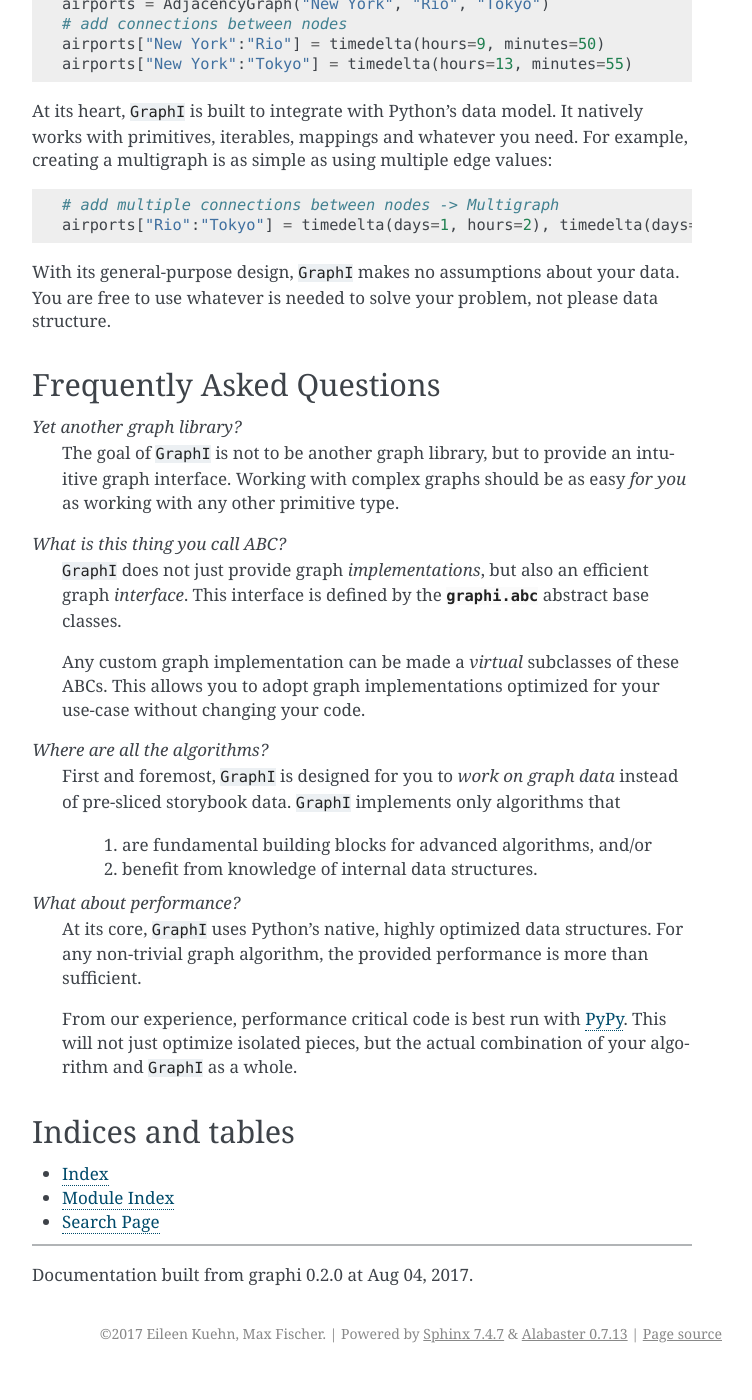
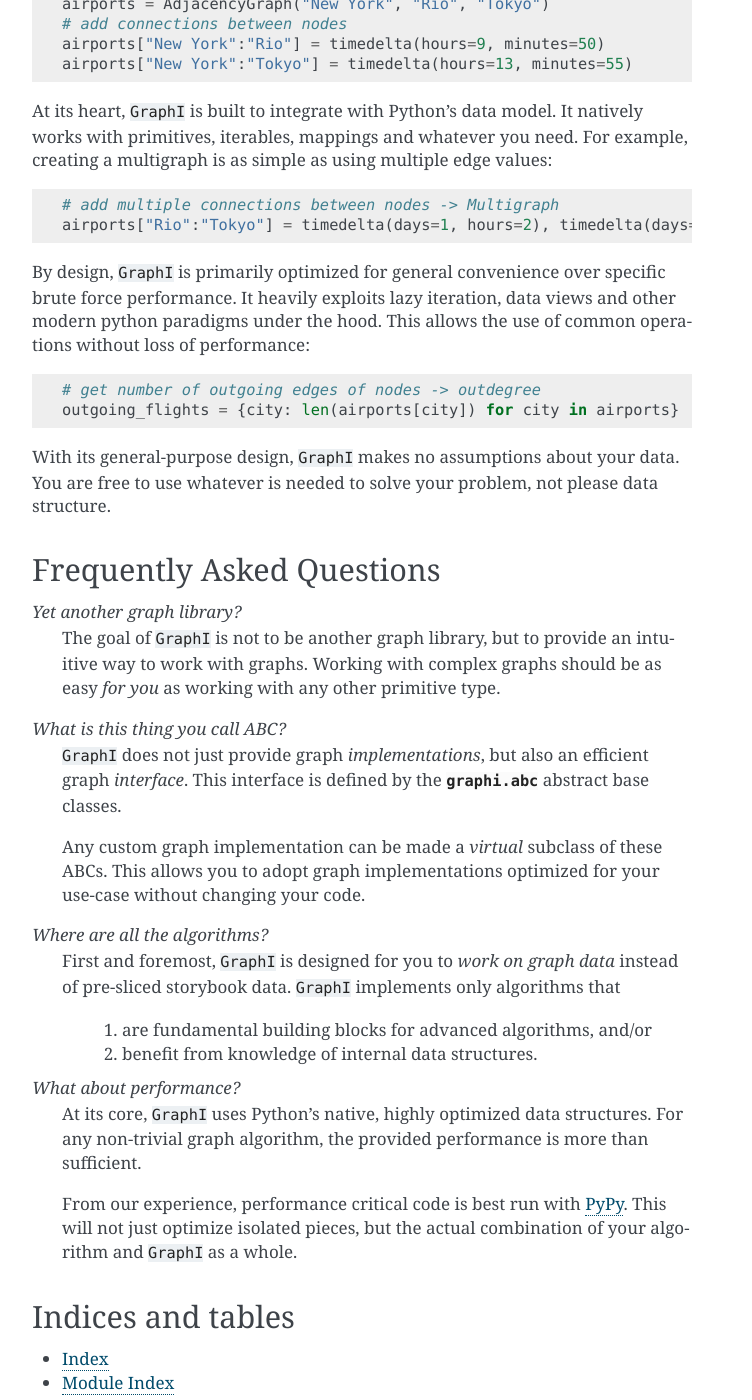
Before and after one commit to MaineKuehn/graphi, a Sphinx documentation site: the page built from docs/index.rst, in a window 1280 px wide and 1400 px high, scrolled down 495 px. Shown: the whole window, without its empty margins (388-1140 px from the left). Built offline with Sphinx 7.4.7, drawn with Linux system fonts in a browser that asks for light colours; formulas are drawn with MathJax 3; before the commit the page ends 1868 px from its top, so only the background shows below that.

Commit message:
[docs] minor fixes

```diff
--- a/docs/index.rst
+++ b/docs/index.rst
@@ -45,6 +45,15 @@ For example, creating a multigraph is as simple as using multiple edge values:
     # add multiple connections between nodes -> Multigraph
     airports["Rio":"Tokyo"] = timedelta(days=1, hours=2), timedelta(days=1, hours=3)
 
+By design, ``GraphI`` is primarily optimized for general convenience over specific brute force performance.
+It heavily exploits lazy iteration, data views and other modern python paradigms under the hood.
+This allows the use of common operations without loss of performance:
+
+.. code::
+
+    # get number of outgoing edges of nodes -> outdegree
+    outgoing_flights = {city: len(airports[city]) for city in airports}
+
 With its general-purpose design, ``GraphI`` makes no assumptions about your data.
 You are free to use whatever is needed to solve your problem, not please data structure.
 
@@ -52,14 +61,14 @@ Frequently Asked Questions
 ==========================
 
 *Yet another graph library?*
-    The goal of ``GraphI`` is not to be another graph library, but to provide an intuitive graph interface.
+    The goal of ``GraphI`` is not to be another graph library, but to provide an intuitive way to work with graphs.
     Working with complex graphs should be as easy *for you* as working with any other primitive type.
 
 *What is this thing you call ABC?*
     ``GraphI`` does not just provide graph *implementations*, but also an efficient graph *interface*.
     This interface is defined by the :py:class:`graphi.abc` :term:`abstract base classes <abstract base class>`.
 
-    Any custom graph implementation can be made a *virtual* subclasses of these ABCs.
+    Any custom graph implementation can be made a *virtual* subclass of these ABCs.
     This allows you to adopt graph implementations optimized for your use-case without changing your code.
 
 *Where are all the algorithms?*
```
Also changed, not shown: 1 other file.
